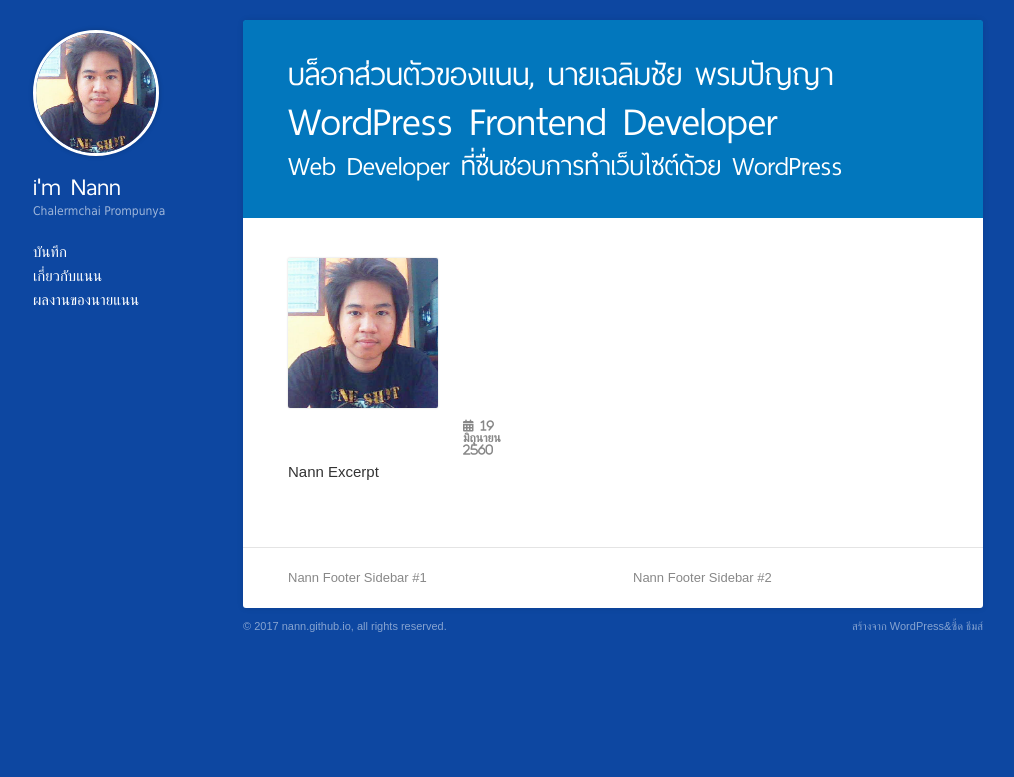
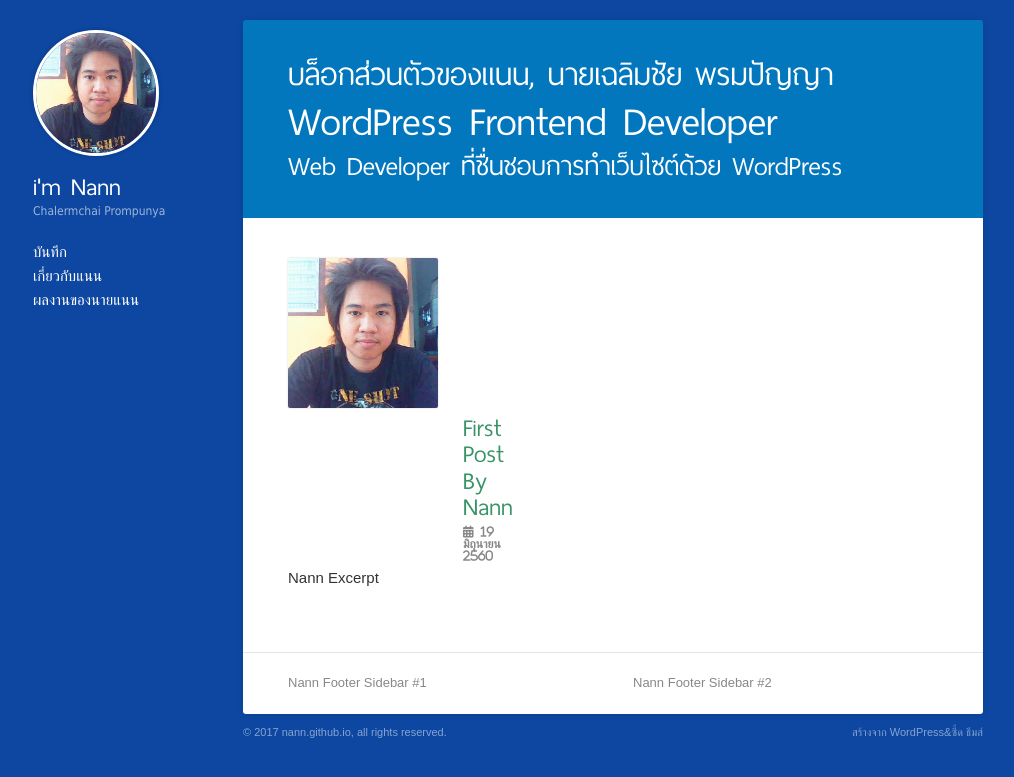
Before and after one commit to Nann/nann.github.io, a Jekyll site: the page built from blog/index.html, in a window 1280 px wide. Shown: the top 777 px of the page, without its empty margins (132-1146 px from the left). Built offline with Jekyll 4.4.1, drawn with Linux system fonts in a browser that asks for light colours; nearby versions of some CDN libraries; library files that are not in the unit come from our copies.

Commit message:
Fix problem post link

```diff
--- a/blog/index.html
+++ b/blog/index.html
@@ -6,13 +6,13 @@
 <article class="nann post">
       <div class="item group">
           <div class="pic">
-              <a href="#">
+              <a href="{{ post.url }}" title="{{ post.title }}">
                   <img src="../assets/img/nann-display.jpg">
               </a>
               <div class="info">
                   <header>
                       <h3>
-                          <a href="{{ post.url }}" title="{{ page.title }}">{{ page.title }}</a>
+                          <a href="{{ post.url }}" title="{{ post.title }}">{{ post.title }}</a>
                       </h3>
                   </header>
                   <div class="meta">
```
